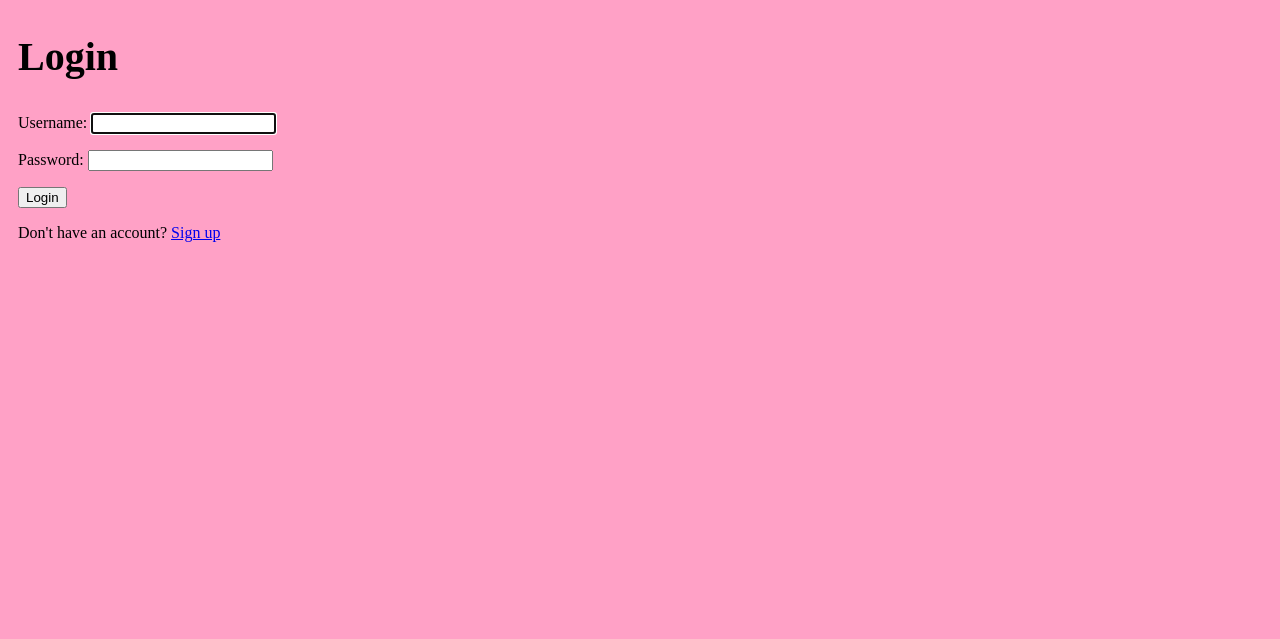
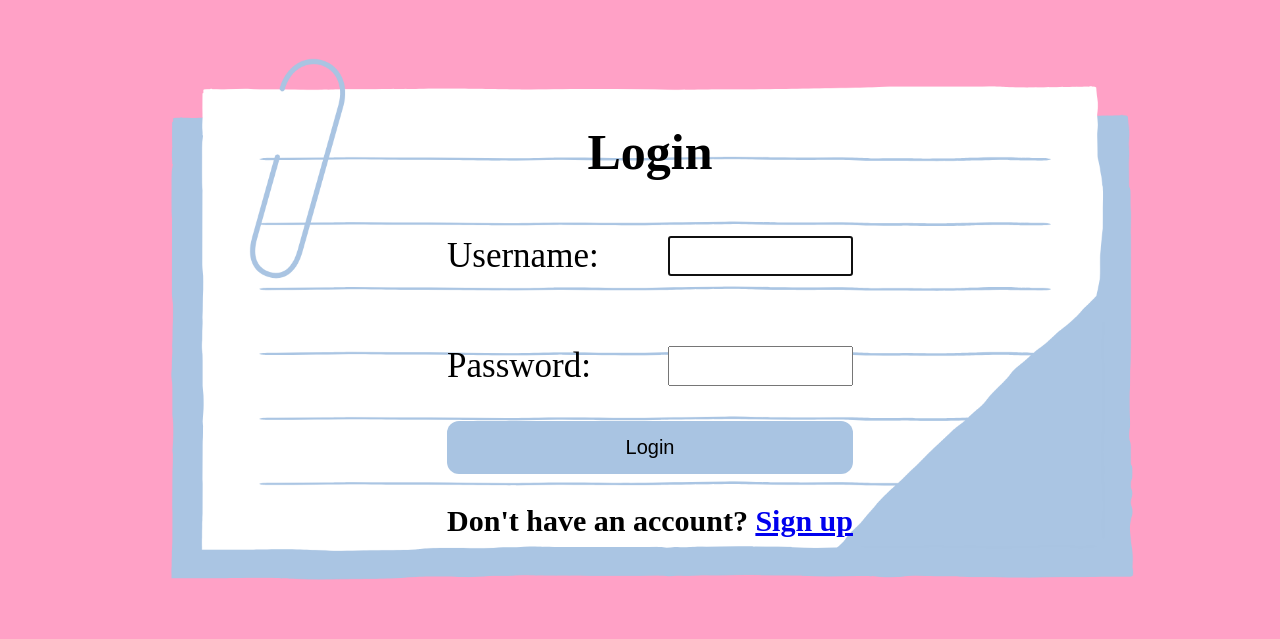
Before and after one commit to HawraHusain/LanguageController, a Django app: page /accounts/login/ in a window 1280 px wide. Shown: the part 125-764 px from the top of the page. Run offline with Django 5.2, Linux system fonts and the light colour scheme.

Commit message:
Login css

```diff
--- /dev/null
+++ b/main_app/static/css/login.css
@@ -0,0 +1,41 @@
+.LoginPage {
+    background-size: cover;
+    background-position: center;
+    height: 80vh;
+    display: flex;
+    justify-content: center;
+    align-items: center;
+}
+form h2{
+    font-size: 50px;
+    color: black;
+    text-align: center;
+    margin-bottom: 20px;
+}
+form h3{
+    font-size: 30px;
+    color: black;
+    text-align: center;
+    margin-bottom: 20px;
+}
+form p {
+    font-size: 35px;
+    display: flex;
+    flex-direction: row;
+    justify-content: space-between;
+    align-content: center;
+    align-items: stretch;
+    gap: 20px;
+}
+.loginbutton{
+    background-color: #A9C4E2;
+    border: none;
+    color: black;
+    padding: 15px 32px;
+    font-size: 20px;
+    cursor: pointer;
+    border-radius: 12px;
+}
+form{
+    display: grid;
+}
--- a/main_app/templates/registration/login.html
+++ b/main_app/templates/registration/login.html
@@ -1,22 +1,28 @@
 {% extends 'base.html' %}
-
+{% load static %}
+{% block head %}
+<link
+  rel="stylesheet"
+  href="{% static 'css/login.css' %}"
+/>
+{% endblock %}
 {% block content %}
 <div class="container mt-5">
     <div class="row justify-content-center">
         <div class="col-md-6">
-            <div class="card">
-                <div class="card-body">
-                    <h2 class="card-title text-center mb-4">Login</h2>
+                    <div class="LoginPage" style="background-image: url('{% static 'css/images/Login.png' %}');">
                     <form method="post">
+                        <h2 class="text-center">Login</h2>
                         {% csrf_token %}
                         {{ form.as_p }}
-                        <button type="submit" class="btn btn-primary w-100">Login</button>
+                        <button type="submit" class="btn btn-primary w-100 loginbutton">Login</button>
+                        <div class="text-center mt-3">
+                            <h3>Don't have an account? <a href="{% url 'signup' %}">Sign up</a></h3>
+                        </div>
                     </form>
-                    <div class="text-center mt-3">
-                        <p>Don't have an account? <a href="{% url 'signup' %}">Sign up</a></p>
-                    </div>
+
                 </div>
-            </div>
+
         </div>
     </div>
 </div>
```
Also changed, not shown: main_app/static/css/images/Login.png (added).
